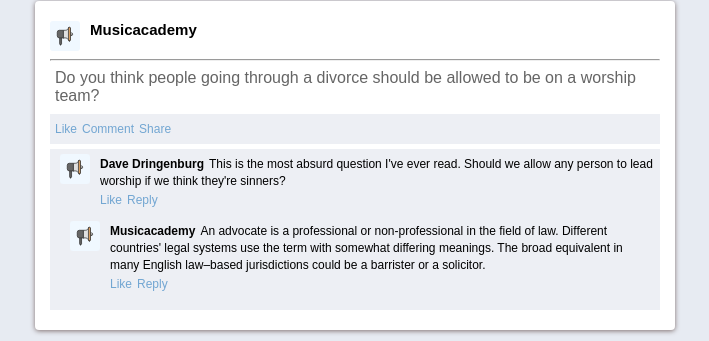
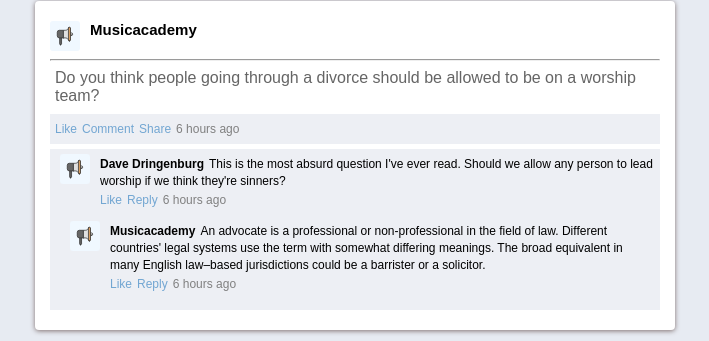
Before and after one commit to yalampalli/facebook-communication-center, a React app: page / in a window 1280 px wide. Shown: the part 112-453 px from the top of the page, without its empty margins (285-994 px from the left). Built offline with nearby package versions, Linux system fonts and the light colour scheme.

Commit message:
Added duration for each comment

```diff
--- a/src/components/CommentBox/CommentBox.scss
+++ b/src/components/CommentBox/CommentBox.scss
@@ -123,3 +123,7 @@
   float: right;
   height: 25px;
 }
+
+.duration {
+  color: gray;
+}
--- a/src/components/CommentsSection/CommentsSection.js
+++ b/src/components/CommentsSection/CommentsSection.js
@@ -1,5 +1,15 @@
-import React, { useState } from 'react';
+import React, { useState, useEffect } from 'react';
 import userIcon from '../../icon.svg';
+
+const getFormattedDuration = duration => {
+  if (Number(duration) > 60 * 60) {
+    return `${Math.floor(duration / (60 * 60))} hours ago`;
+  } else if (Number(duration) > 60) {
+    return `${Math.floor(duration / 60)} minutes ago`;
+  } else {
+    return `${Math.floor(duration)} seconds ago`;
+  }
+};
 
 const PostsSection = ({ data, children, clickSubmitReply }) => {
   const [commentFlag, setCommentFlag] = useState(false);
@@ -7,7 +17,9 @@ const PostsSection = ({ data, children, clickSubmitReply }) => {
   const [replyFlag, setReplyFlag] = useState(false);
   const [replyText, setReplyText] = useState('');
 
-  const { id, comment, userName } = data;
+  const { id, comment, userName, createdTime } = data;
+
+  const [duration, setDuration] = useState(0);
   const isMainPost = id.split('-').length === 1;
 
   const handleSubmitReply = text => {
@@ -21,6 +33,15 @@ const PostsSection = ({ data, children, clickSubmitReply }) => {
     setReplyFlag(false);
     setCommentFlag(false);
   };
+
+  useEffect(() => {
+    setInterval(() => {
+      const duration = `${Math.floor(
+        (new Date().getTime() - new Date(createdTime).getTime()) / 1000
+      )}`;
+      setDuration(duration);
+    }, 1000);
+  }, []);
 
   return isMainPost ? (
     <div className="postsSection" key={id}>
@@ -36,6 +57,7 @@ const PostsSection = ({ data, children, clickSubmitReply }) => {
           Comment
         </span>
         <span className="action">Share</span>
+        <span className="duration">{getFormattedDuration(duration)}</span>
       </div>
       {commentFlag && (
         <div className="commentSection">
@@ -70,6 +92,7 @@ const PostsSection = ({ data, children, clickSubmitReply }) => {
             <span className="action" onClick={() => setReplyFlag(!replyFlag)}>
               Reply
             </span>
+            <span className="duration">{getFormattedDuration(duration)}</span>
           </div>
         </div>
       </div>
--- a/src/index.js
+++ b/src/index.js
@@ -69,8 +69,8 @@ class App extends Component {
 
     const newReply = {
       id: newId,
-      createdTime: new Date(),
-      createdBy: 'Random User',
+      createdTime: `${new Date()}`,
+      userName: 'Random User',
       comment: replyText,
       replies: [],
     };
```
